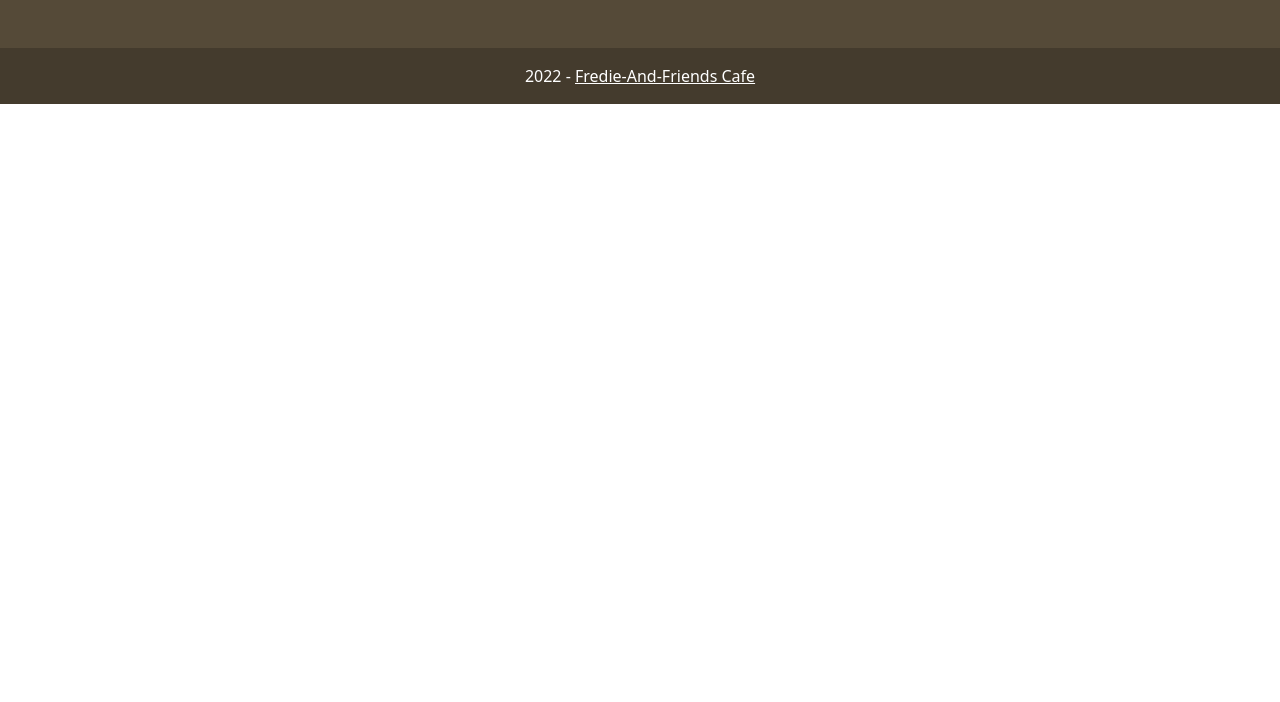
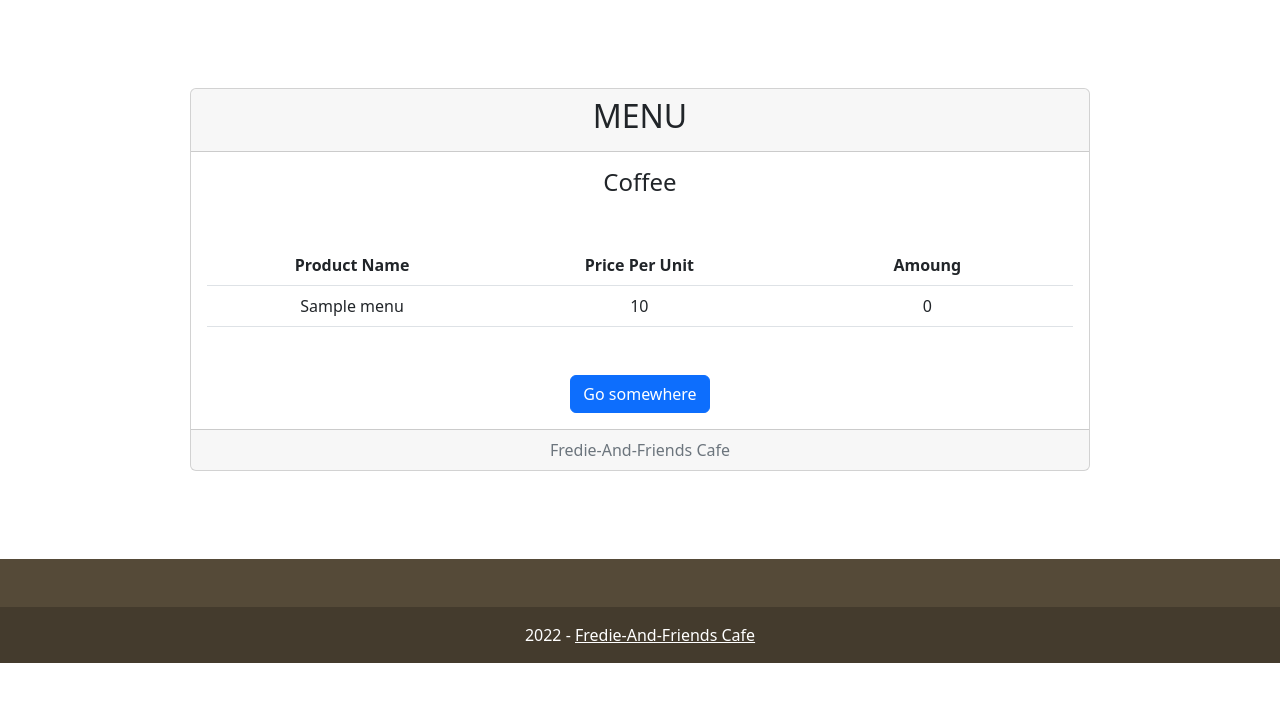
Before and after one commit to BlackTea13/Fredie-And-Friends-Coffee, a Flask app: template templates/menu.html in a window 1280 px wide. Shown: the part 56-758 px from the top of the page. Run offline with Flask 2, Linux system fonts and the light colour scheme; the template is opened without the code that fills it: most values are stand-ins (such as "Sample title", 1, 10 or a date in 2020); parts of the project's set-up code (start-up, migrations or seed data) failed here and were passed over; some libraries are stand-ins or nearby versions.

Commit message:
create the menu and store the data from database in it.

```diff
--- a/app.py
+++ b/app.py
@@ -212,9 +212,23 @@ def get_time_slot():
     cur.close()
     return timeslot
 
-@app.route('/menu/', methods=['GET'])
+@app.route('/menu/', methods=['GET', 'POST'])
 def menu():
-    return render_template('menu.html')
+    menu = getAllMenu()
+    return render_template('menu.html', menu=menu)
+
+
+def getAllMenu():
+    cur = mysql.connection.cursor()
+    queryStatement = (
+    f"Select product_name, price_per_unit "
+    f"FROM menu; ")
+    cur.execute(queryStatement)
+    menu = cur.fetchall()
+    print(menu)
+    cur.close()
+    return menu
+
 
 
 @app.route('/create-order/', methods=['GET', 'POST'])
--- a/templates/menu.html
+++ b/templates/menu.html
@@ -1,3 +1,60 @@
 {% extends 'base.html' %} {% block content %}
+<div class="row my-5 ">
+<div class="card text-center" style="width: 900px; margin: 40px; margin-left: auto; margin-right: auto; padding: 0px;">
+    <div class="card-header">
+      <h2>MENU</h2>
+    </div>
+    <div class="card-body">
+      <table class="table my-5">
+        <thead>
+            <tr>
+              <th scope="col" style="width: 360px;">Product Name</th>
+              <th scope="col" style="width: 360px;">Price Per Unit</th>
+              <th scope="col" style="width: 360px;">Amoung</th>
+
+            </tr>
+          </thead>
+      <h4 class="card-title">Coffee</h4>
+      {% for i in menu %}
+      <!-- <p class="card-text">
+        {{i['product_name']}}&nbsp;&nbsp;&nbsp;&nbsp;&nbsp;&nbsp;&nbsp;&nbsp;&nbsp;{{i['price_per_unit']}}
+      </p> -->
+
+
+
+
+
+
+        <tbody>
+
+          <tr>
+            <td>{{i['product_name']}}</td>
+            <td>{{i['price_per_unit']}}</td>
+            <td>0</td>
+
+          </tr>
+        </tbody>
+      {% endfor %}
+
+      </table>
+      <a href="#" class="btn btn-primary">Go somewhere</a>
+    </div>
+
+    <div class="card-footer text-muted">
+        Fredie-And-Friends Cafe
+    </div>
+  </div>
+</div>
+
 
 {% endblock %}
+
+<script>
+export default {
+    data () {
+        return {
+            num: 1
+        }
+    }
+}
+</script>
```
